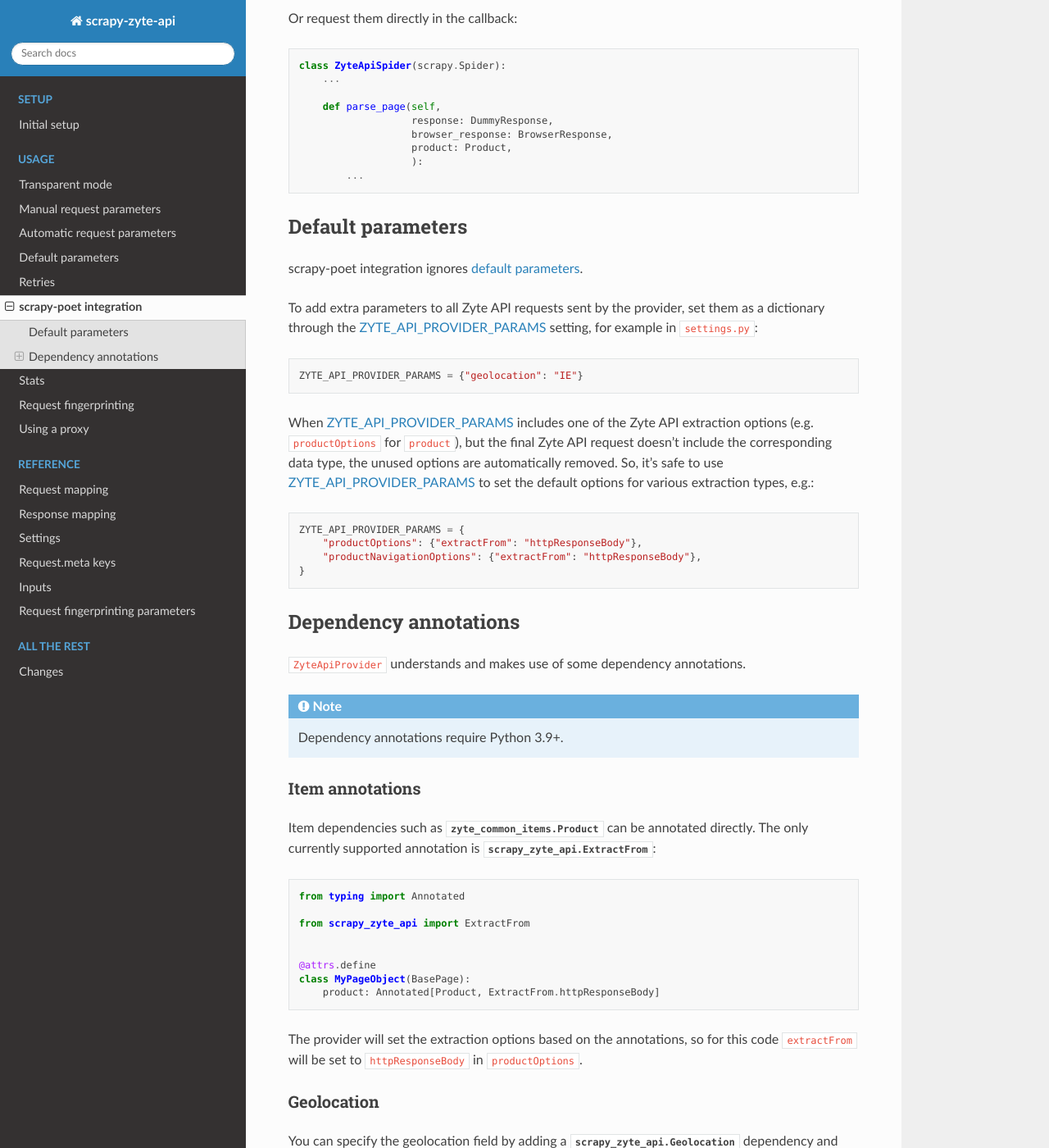
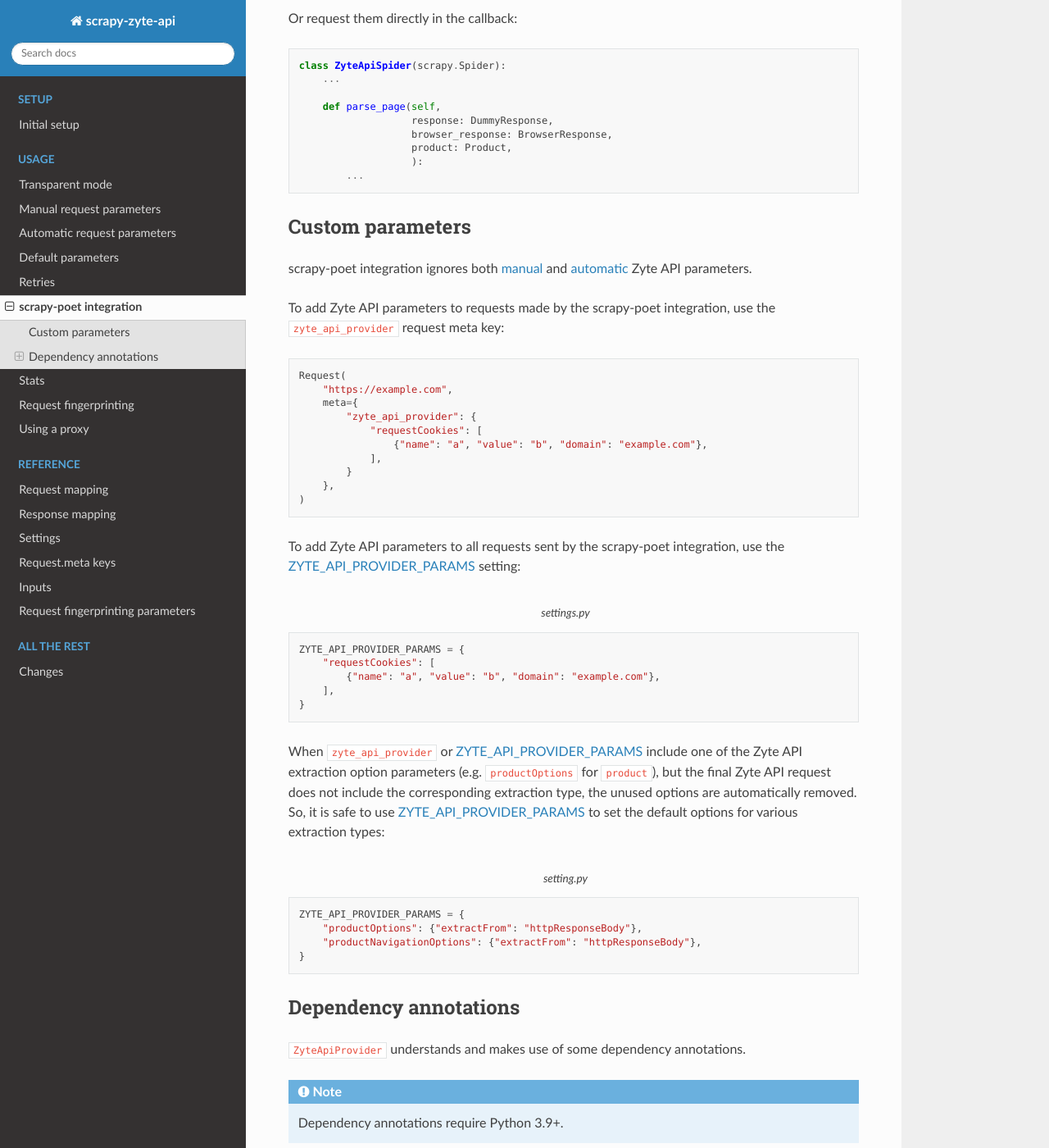
Before and after one commit to scrapy-plugins/scrapy-zyte-api, a Sphinx documentation site: the page built from docs/usage/scrapy-poet.rst, in a window 1280 px wide and 1400 px high, scrolled down 456 px. Shown: the whole window at 82% size. Built offline with Sphinx 7.4.7 and the Read the Docs theme 2.0.0, drawn with Linux system fonts in a browser that asks for light colours.

Commit message:
Add the zyte_api_provider request meta key (#189)

```diff
--- a/docs/usage/scrapy-poet.rst
+++ b/docs/usage/scrapy-poet.rst
@@ -32,22 +32,49 @@
                        ):
             ...
 
-Default parameters
-==================
+Custom parameters
+=================
 
-scrapy-poet integration ignores :ref:`default parameters <default>`.
+scrapy-poet integration ignores both :ref:`manual <manual>` and :ref:`automatic
+<automap>` Zyte API parameters.
 
-To add extra parameters to all Zyte API requests sent by the provider, set them
-as a dictionary through the :ref:`ZYTE_API_PROVIDER_PARAMS` setting, for
-example in ``settings.py``::
+To add Zyte API parameters to requests made by the scrapy-poet integration, use
+the ``zyte_api_provider`` request meta key:
 
-    ZYTE_API_PROVIDER_PARAMS = {"geolocation": "IE"}
+.. code-block:: python
 
-When :ref:`ZYTE_API_PROVIDER_PARAMS` includes one of the Zyte API extraction
-options (e.g. ``productOptions`` for ``product``), but the final Zyte API
-request doesn't include the corresponding data type, the unused options are
-automatically removed. So, it's safe to use :ref:`ZYTE_API_PROVIDER_PARAMS` to
-set the default options for various extraction types, e.g.::
+    Request(
+        "https://example.com",
+        meta={
+            "zyte_api_provider": {
+                "requestCookies": [
+                    {"name": "a", "value": "b", "domain": "example.com"},
+                ],
+            }
+        },
+    )
+
+To add Zyte API parameters to all requests sent by the scrapy-poet integration,
+use the :ref:`ZYTE_API_PROVIDER_PARAMS` setting:
+
+.. code-block:: python
+    :caption: settings.py
+
+    ZYTE_API_PROVIDER_PARAMS = {
+        "requestCookies": [
+            {"name": "a", "value": "b", "domain": "example.com"},
+        ],
+    }
+
+When ``zyte_api_provider`` or :ref:`ZYTE_API_PROVIDER_PARAMS` include one of
+the Zyte API extraction option parameters (e.g. ``productOptions`` for
+``product``), but the final Zyte API request does not include the corresponding
+extraction type, the unused options are automatically removed. So, it is safe
+to use :ref:`ZYTE_API_PROVIDER_PARAMS` to set the default options for various
+extraction types:
+
+.. code-block:: python
+    :caption: setting.py
 
     ZYTE_API_PROVIDER_PARAMS = {
         "productOptions": {"extractFrom": "httpResponseBody"},
```
Also changed, not shown: 2 other files.
